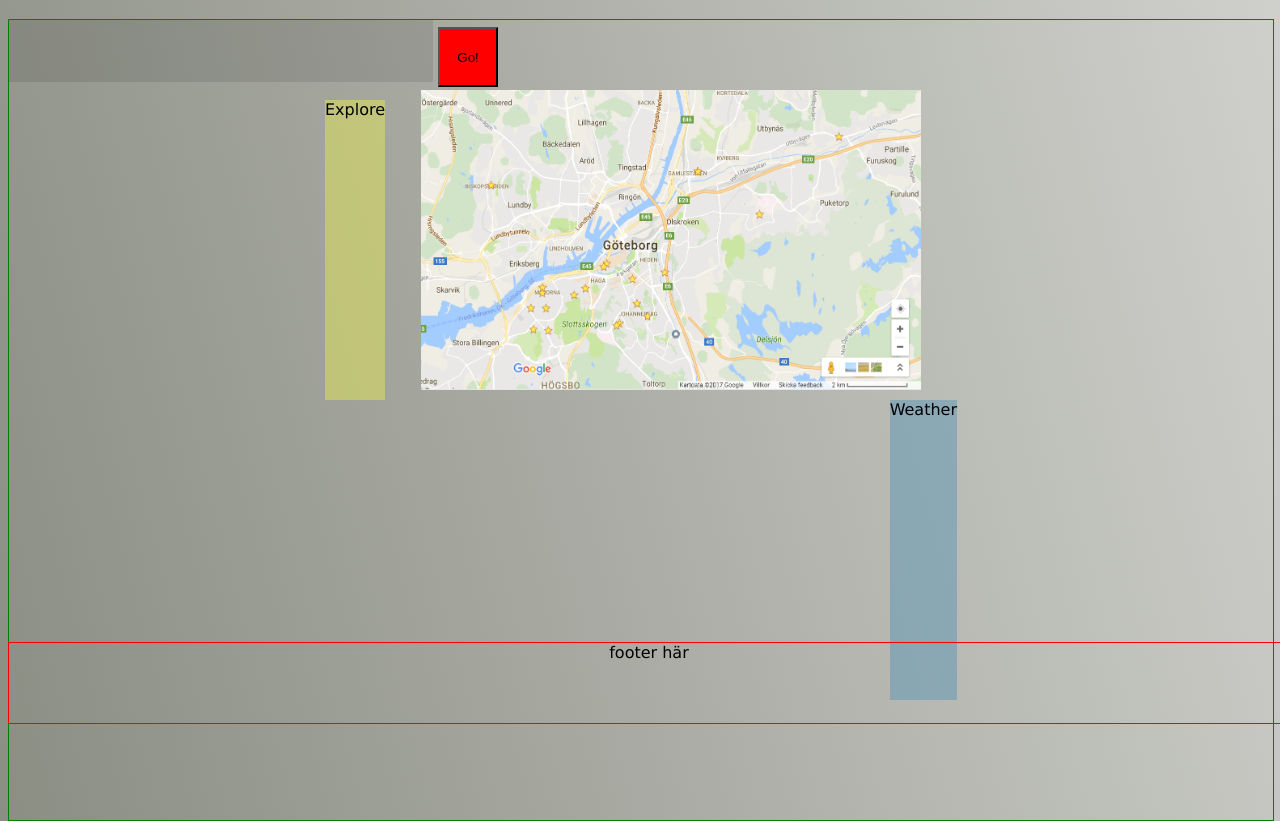
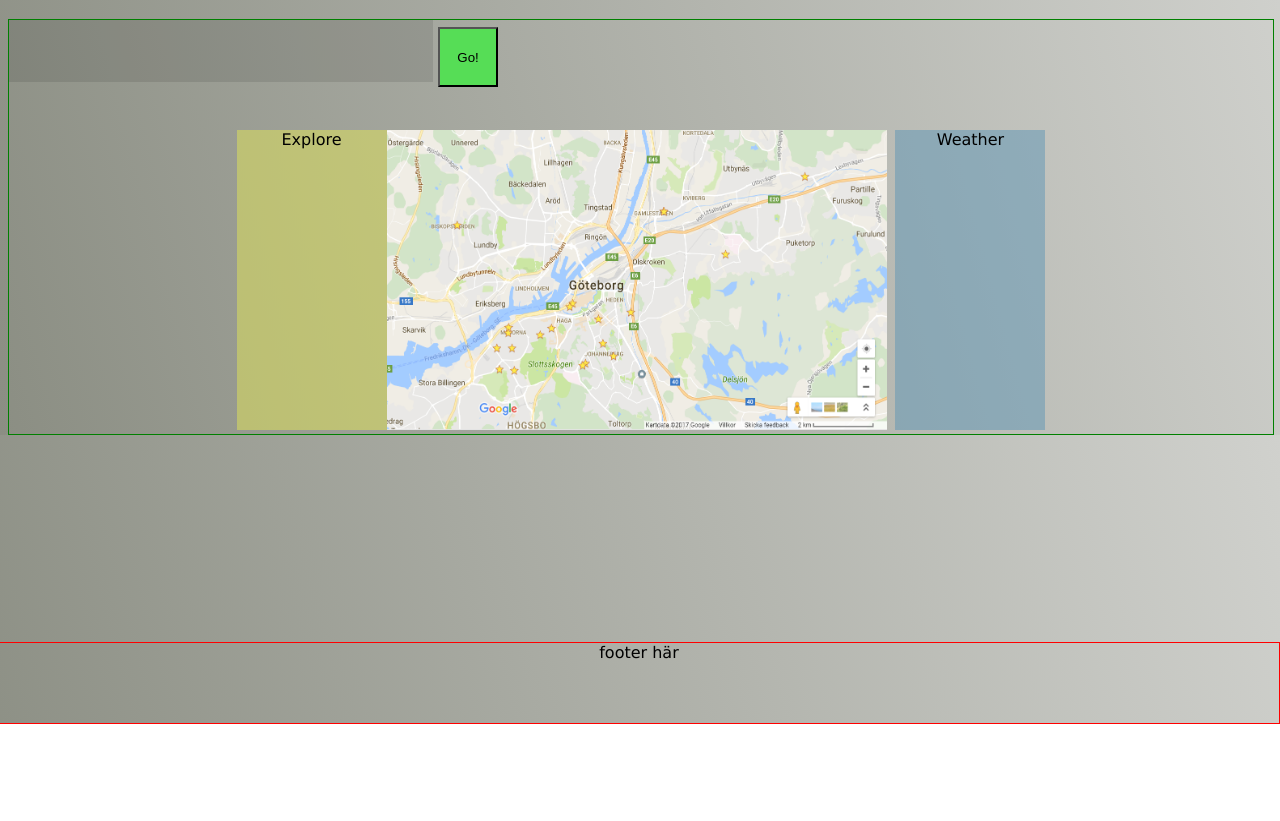
Before and after one commit to yifei2016/group-project-2, a plain HTML site: page index.html in a window 1280 px wide. Shown: the part 76-897 px from the top of the page. After the commit the page ends 800 px from the top, so only its background shows below. Drawn offline with Linux system fonts and the light colour scheme.

Commit message:
row centered, only minor issues with margins

```diff
--- a/style.css
+++ b/style.css
@@ -31,19 +31,16 @@
 .container {
   position: relative;
   overflow: hidden;
-  height: 100vh;
+  /*height: 100vh;*/
   width: 100%;
   border: 1px solid green;
-
 }
-
 
 .search-nav {
   margin: auto;
   width: 50%;
-  height: 60px;
+  height: 100px;
   display: inline-block;
-
 }
 
 #search {
@@ -58,51 +55,65 @@
 .search-nav > #go {
   height: 60px;
   width: 60px;
-  background-color: red;
-
+  background-color: #56dd56;
 }
 
 .row {
-  width: 50%;
+  width: 64%;
   margin: auto;
   position: relative;
-  /*max-height: 400px;*/
+  max-height: 400px;
   display: block;
 }
 #left {
   height: 300px;
+  width: 150px;
+  text-align: center;
+  display: inline-block;
+  float: left;
+  margin: auto;
   margin-top: 10px;
-  display: block;
-  float: left;
+  z-index: -1;
 }
 #right {
   height: 300px;
+  width: 150px;
+  text-align: center;
+  display: inline-block;
+  float: right;
+  margin: auto;
   margin-top: 10px;
-  display: block;
-  float: right;
+  z-index: -1;
 }
-/*
+
 .nav-btn {
-  height: 200px;
+  /*height: 200px;
   width: 100px;
   color: rgb(100, 100, 100);
   text-align: center;
   padding-top: 85px;
   display: inline-block;
-  /*position: absolute;
-  margin: auto;
+  position: absolute;
+  margin: auto;*/
 }
-*/
-#map > img {
-  background-size: cover;
+
+#map {
+  /*background-size: cover;
   overflow: hidden;
   width: 500px;
-  height: 300px;
-  display: block;
+  height: 300px;*/
+  display: inline-block;
   margin: auto;
   margin-top: 10px;
 }
+#map > img {
+  width: 500px;
+  height: 300px;
+  background-size: cover;
+  overflow: hidden;
+  /*margin: auto;*/
 
+}
 
 #go:hover {
   filter: brightness(1.35);
@@ -111,7 +122,6 @@
 }
 /*=== Explore button ===*/
 .row > nav:first-child {
-
   background-color: rgba(225, 229, 88, 0.5);
 }
 .row > nav:first-child:hover {
@@ -123,7 +133,6 @@
 /*=== Weather button ===*/
 .row > nav:nth-child(3) {
   background-color: rgba(94, 149, 181, 0.5);
-
 }
 .row > nav:nth-child(3):hover {
   filter: brightness(1.35);
@@ -136,11 +145,11 @@
   border: 1px solid red;
   height: 80px;
   bottom: 0px;
+  display: block;
   width: 100%;
-
+  right: 0;
   text-align: center;
   overflow: hidden;
-  /*display: inline-block;*/
 }
 
 /*=== MEDIA QUERIES ===*/
```
